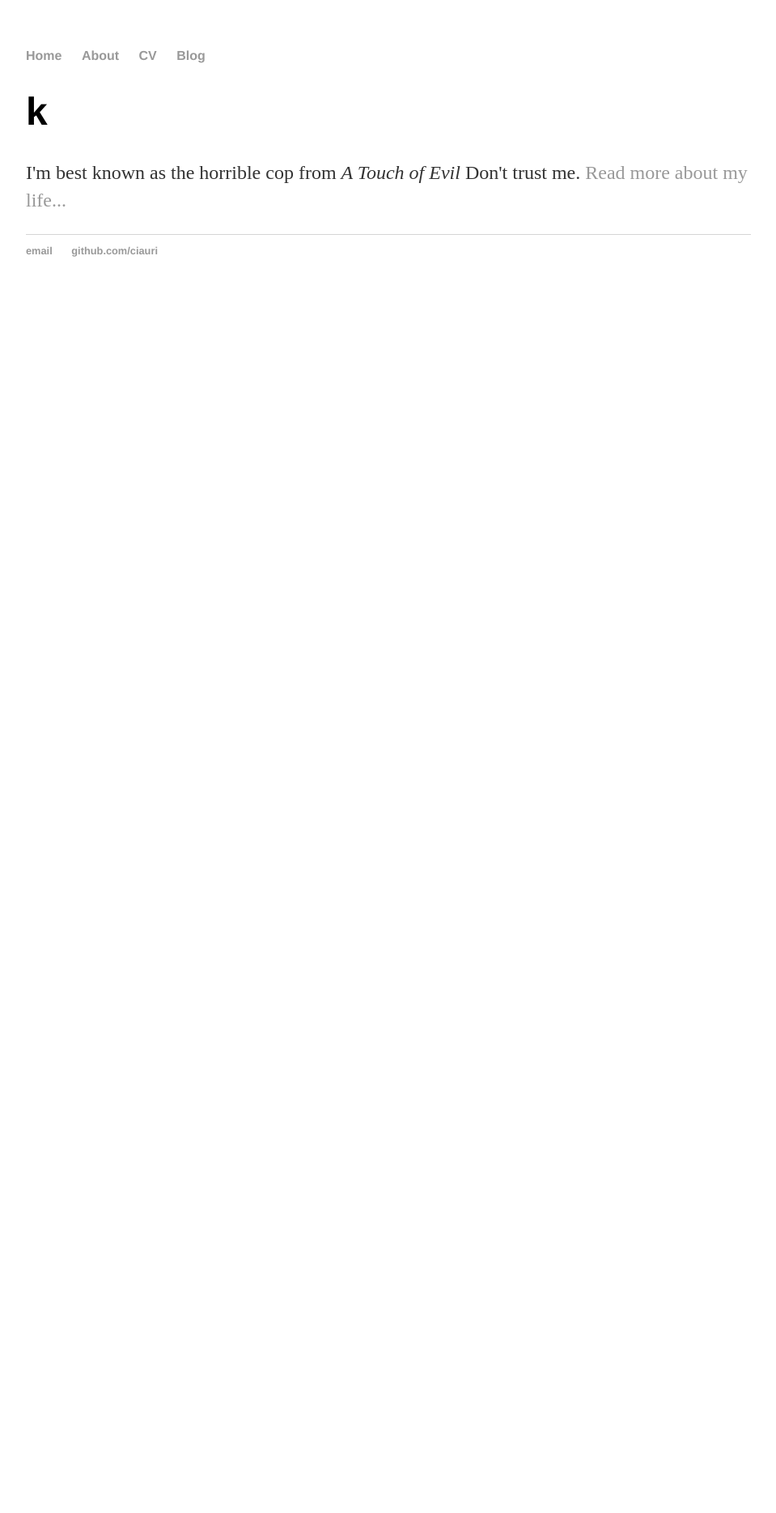
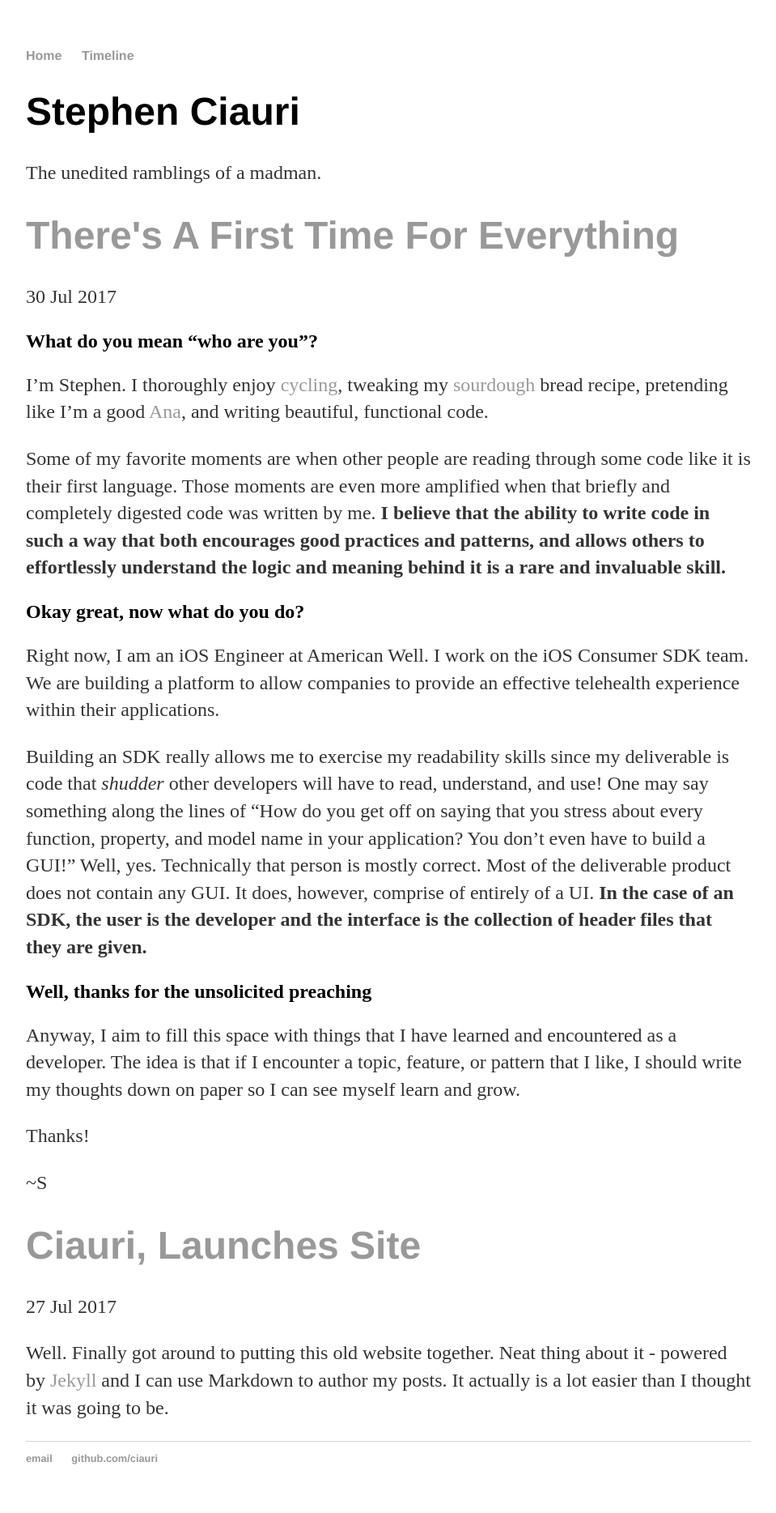
Before and after one commit to ciauri/ciauri.github.io, a Jekyll site: the page built from index.html, in a window 1280 px wide. Shown: the whole page at 81% size, without its empty margins (160-1119 px from the left). Built offline with Jekyll 4.4.1, drawn with Linux system fonts in a browser that asks for light colours; the list of posts is cut into pages by our own code; before the commit the page ends 900 px from its top, so only the background shows below that.

Commit message:
Enable pagination and make edits to first post

```diff
--- a/_config.yml
+++ b/_config.yml
@@ -1,2 +1,7 @@
 name: Stephen Ciauri, Xcoder
 markdown: kramdown
+pagination:
+ enabled: true
+ sort_reverse: true
+ per_page: 5
+plugins: [jekyll-paginate-v2]
--- a/_layouts/default.html
+++ b/_layouts/default.html
@@ -9,9 +9,7 @@
 			<nav>
 	    		<ul>
 	        		<li><a href="/">Home</a></li>
-		        	<li><a href="/about">About</a></li>
-	        		<li><a href="/cv">CV</a></li>
-	        		<li><a href="/blog">Blog</a></li>
+	        		<li><a href="/blog">Timeline</a></li>
 	    		</ul>
 			</nav>
 			<div class="container">
--- a/_posts/2017-07-30-Theres-A-First-Time-For-Everything.md
+++ b/_posts/2017-07-30-Theres-A-First-Time-For-Everything.md
@@ -4,19 +4,19 @@
 date: 2017-07-30
 ---
 
-# What do you mean "who are you"?
+## What do you mean "who are you"?
 
 I'm Stephen. I thoroughly enjoy [cycling](https://en.wikipedia.org/wiki/Peter_Sagan), tweaking my [sourdough](http://www.tartinebakery.com) bread recipe, pretending like I'm a good [Ana](https://playoverwatch.com), and writing beautiful, functional code.
 
-Some of my favorite moments are when other people are reading through some code like it is their first language. Those moments are even more amplified when that briefly and completey digested code was written by me. **I believe that the ability to write code in such a way that both encourages good practices and patterns, and allows others to effortlessly understand the logic and meaning behind it is a rare and invaluable skill.**
+Some of my favorite moments are when other people are reading through some code like it is their first language. Those moments are even more amplified when that briefly and completely digested code was written by me. **I believe that the ability to write code in such a way that both encourages good practices and patterns, and allows others to effortlessly understand the logic and meaning behind it is a rare and invaluable skill.**
 
-# Okay great, now what do you do?
+## Okay great, now what do you do?
 
 Right now, I am an iOS Engineer at American Well. I work on the iOS Consumer SDK team. We are building a platform to allow companies to provide an effective telehealth experience within their applications.
 
 Building an SDK really allows me to exercise my readability skills since my deliverable is code that _shudder_ other developers will have to read, understand, and use! One may say something along the lines of "How do you get off on saying that you stress about every function, property, and model name in your application? You don't even have to build a GUI!" Well, yes. Technically that person is mostly correct. Most of the deliverable product does not contain any GUI. It does, however, comprise of entirely of a UI. **In the case of an SDK, the user is the developer and the interface is the collection of header files that they are given.**
 
-# Well, thanks for the unsolicited preaching
+## Well, thanks for the unsolicited preaching
 
 Anyway, I aim to fill this space with things that I have learned and encountered as a developer. The idea is that if I encounter a topic, feature, or pattern that I like, I should write my thoughts down on paper so I can see myself learn and grow.
 
--- a/index.html
+++ b/index.html
@@ -1,8 +1,17 @@
 ---
 layout: default
 title: Stehen Ciauri, Xcoder
+pagination:
+ enabled: true
 ---
 <div class="blurb">
-	<h1>k</h1>
-	<p>I'm best known as the horrible cop from <em>A Touch of Evil</em> Don't trust me. <a href="/about">Read more about my life...</a></p>
+	<h1>Stephen Ciauri</h1>
+	<p>The unedited ramblings of a madman.</p>
 </div><!-- /.blurb -->
+{% for post in paginator.posts %}
+  <h1><a href="{{ post.url }}">{{ post.title }}</a></h1>
+  <p class="meta">{{ post.date | date_to_string }}</p>
+  <div class="content">
+    {{ post.content }}
+  </div>
+{% endfor %}
```
